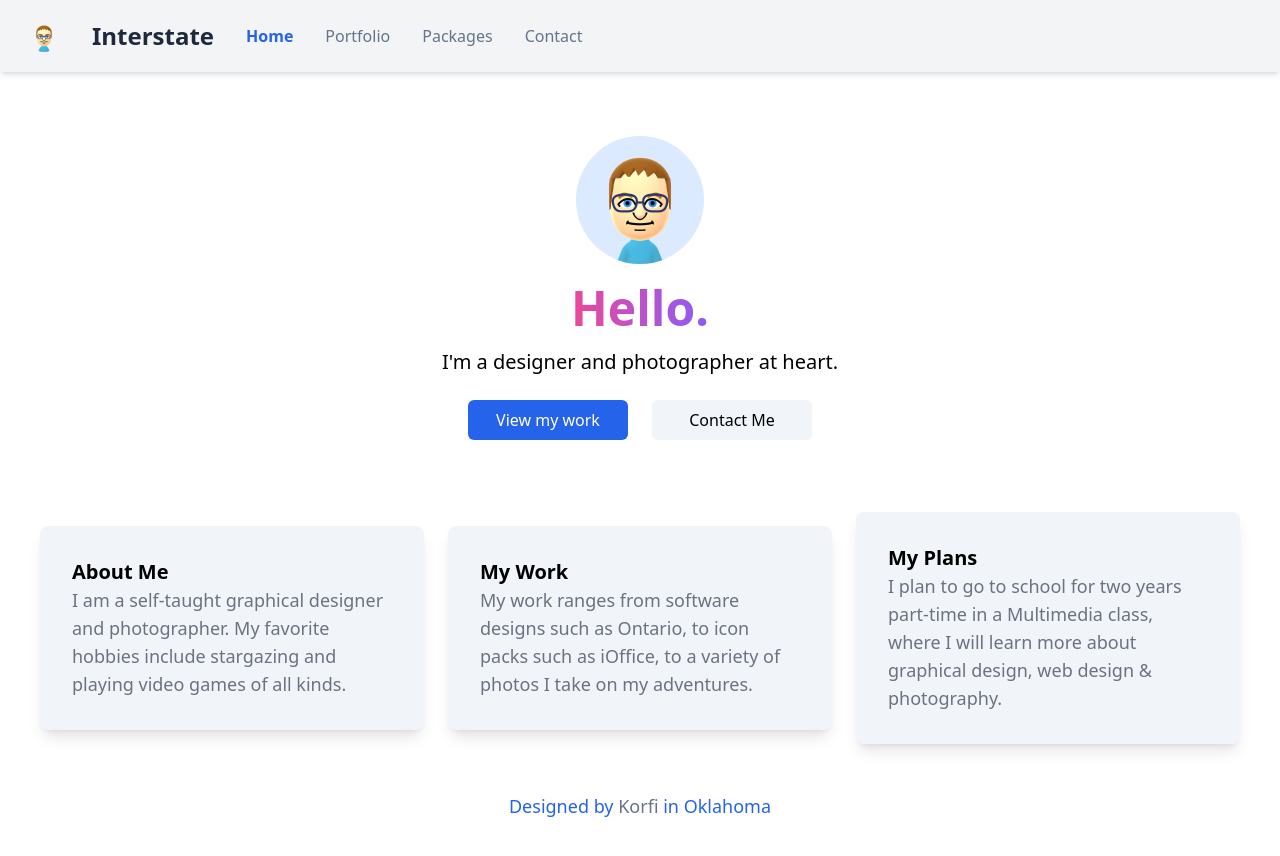
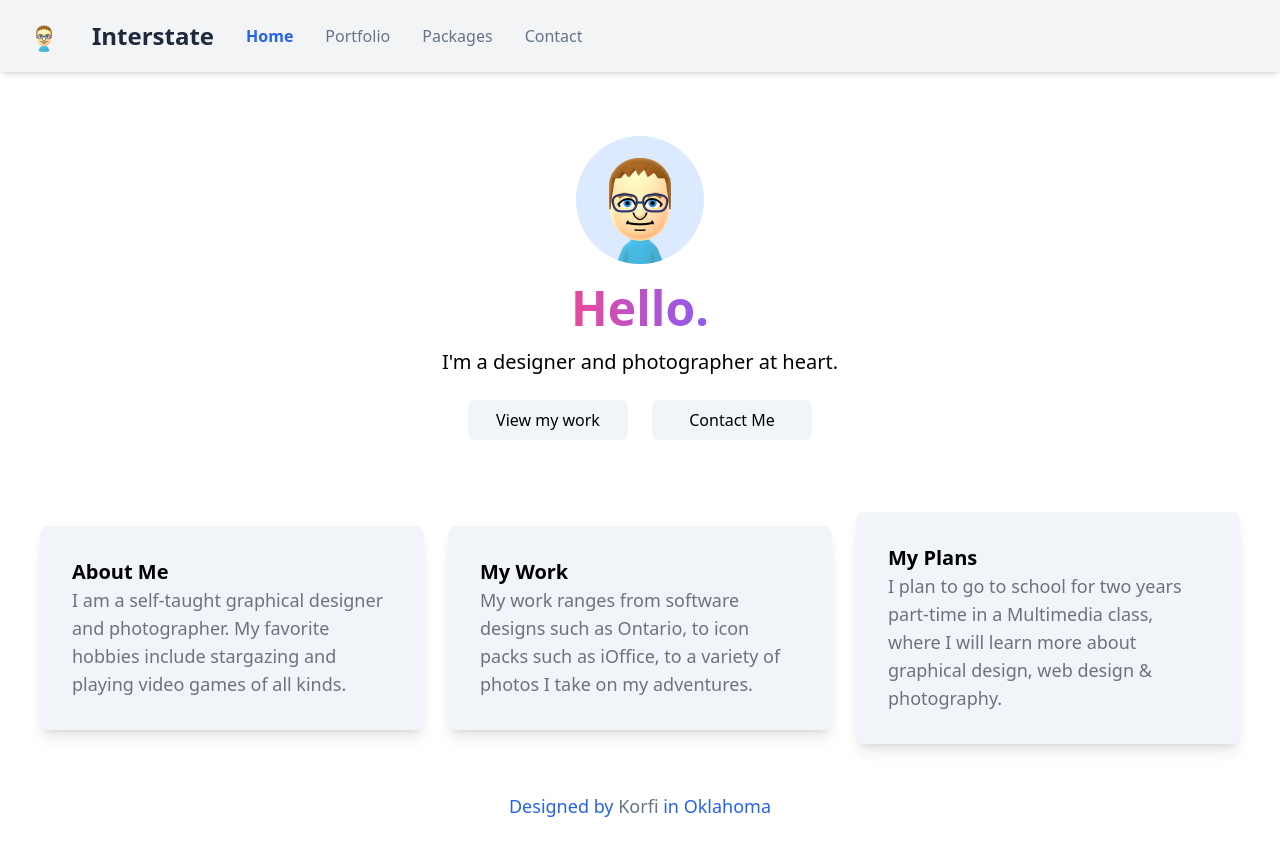
Before and after one commit to Korfi8267/Interstate, a Vue app: page / in a window 1280 px wide. Shown: the top 856 px of the page. Built offline with nearby package versions, Linux system fonts and the light colour scheme.

Commit message:
change View My Work color

```diff
--- a/src/views/Home.vue
+++ b/src/views/Home.vue
@@ -12,8 +12,8 @@
 
 
 <div class="justify-center px-6 flex flex-row flex-wrap gap-6">
-  <div class="box-border h-10 w-40 transition ease-in-out delay-50 hover:scale-105 bg-blue-600 dark:bg-blue-800 hover:bg-blue-800 dark:hover:bg-blue-600 hover:shadow-lg rounded-md">
-    <button class="transition ease-in-out delay-50 text-white mx-auto px-5 h-10 w-40"><router-link to="/Portfolio">View my work</router-link></button>
+  <div class="box-border h-10 w-40 transition ease-in-out delay-50 hover:scale-105 bg-slate-100 dark:bg-slate-700 hover:bg-slate-200 dark:hover:bg-slate-600 hover:shadow-lg rounded-md">
+    <button class="transition ease-in-out delay-50 text-black dark:text-white hover:text-blue-600 dark:hover:text-blue-300 mx-auto px-5 h-10 w-40"><router-link to="/Portfolio">View my work</router-link></button>
   </div>
 
   <div class="box-border h-10 w-40 transition ease-in-out delay-50 hover:scale-105 bg-slate-100 dark:bg-slate-700 hover:bg-slate-200 dark:hover:bg-slate-600 hover:shadow-lg rounded-md">
```
